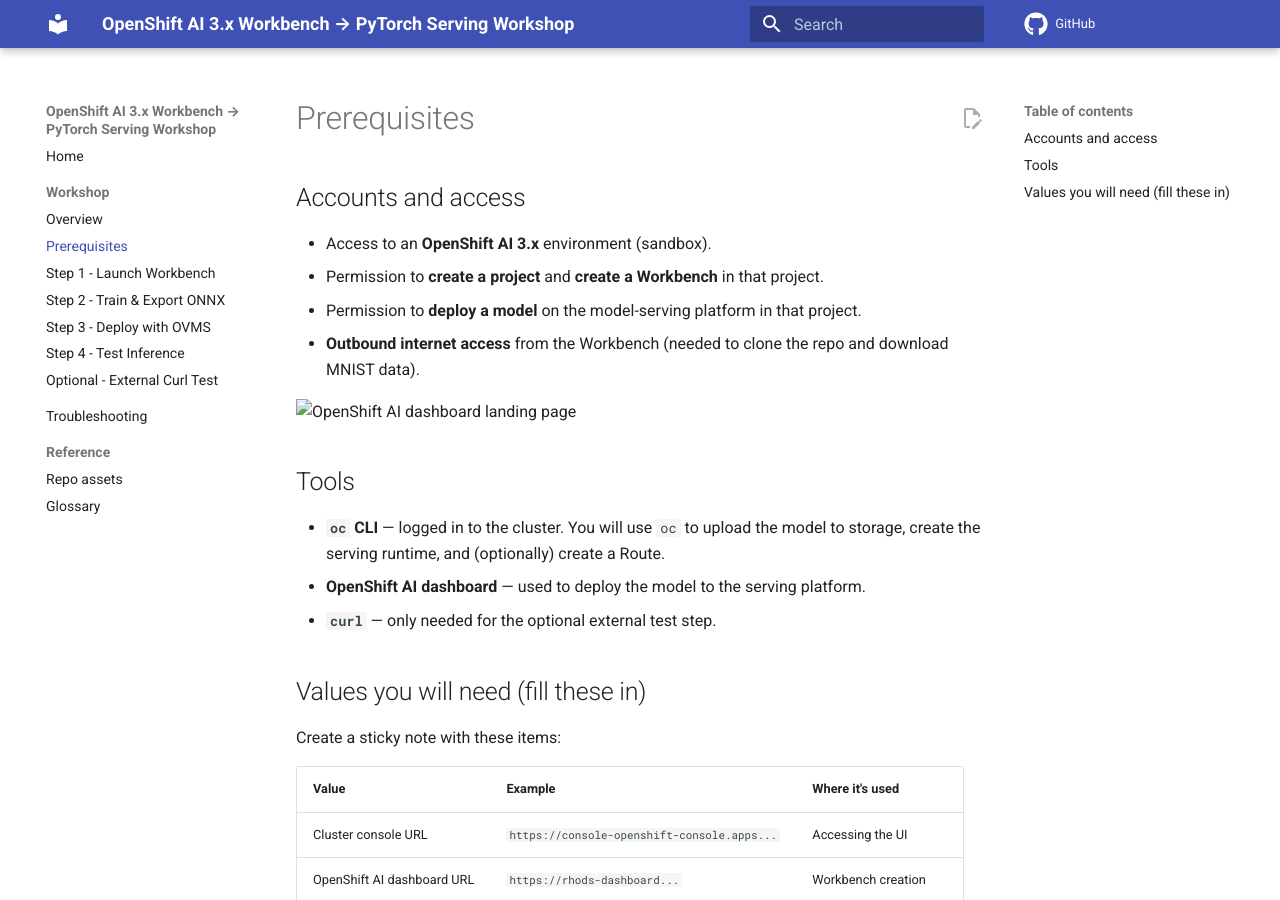
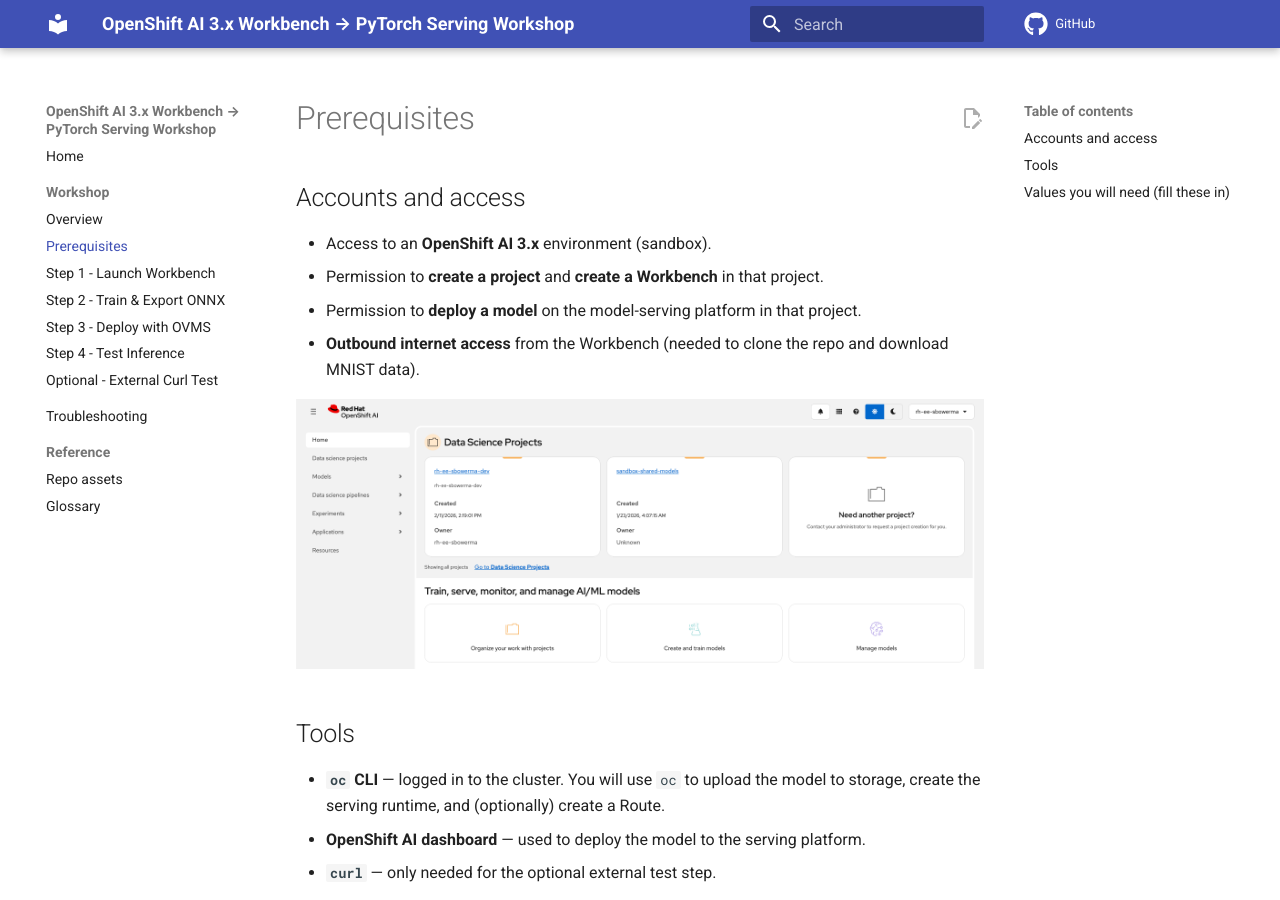
Before and after one commit to rh-aiservices-bu/hello-world-NN, an MkDocs documentation site: the page built from docs/lab/01-prereqs.md, in a window 1280 px wide and 900 px high. Built offline with MkDocs 1.6.1 and Material for MkDocs 9.7.7, drawn with Linux system fonts in a browser that asks for light colours; comment, search, counter and statistics services are not loaded.

Commit message:
update img pathing

```diff
--- a/docs/lab/01-prereqs.md
+++ b/docs/lab/01-prereqs.md
@@ -6,7 +6,7 @@
 - Permission to **deploy a model** on the model-serving platform in that project.
 - **Outbound internet access** from the Workbench (needed to clone the repo and download MNIST data).
 
-![OpenShift AI dashboard landing page](oai-dashboard.png)
+![OpenShift AI dashboard landing page](../assets/oai-dashboard.png)
 
 ## Tools
 - **`oc` CLI** — logged in to the cluster. You will use `oc` to upload the model to storage, create the serving runtime, and (optionally) create a Route.
```
